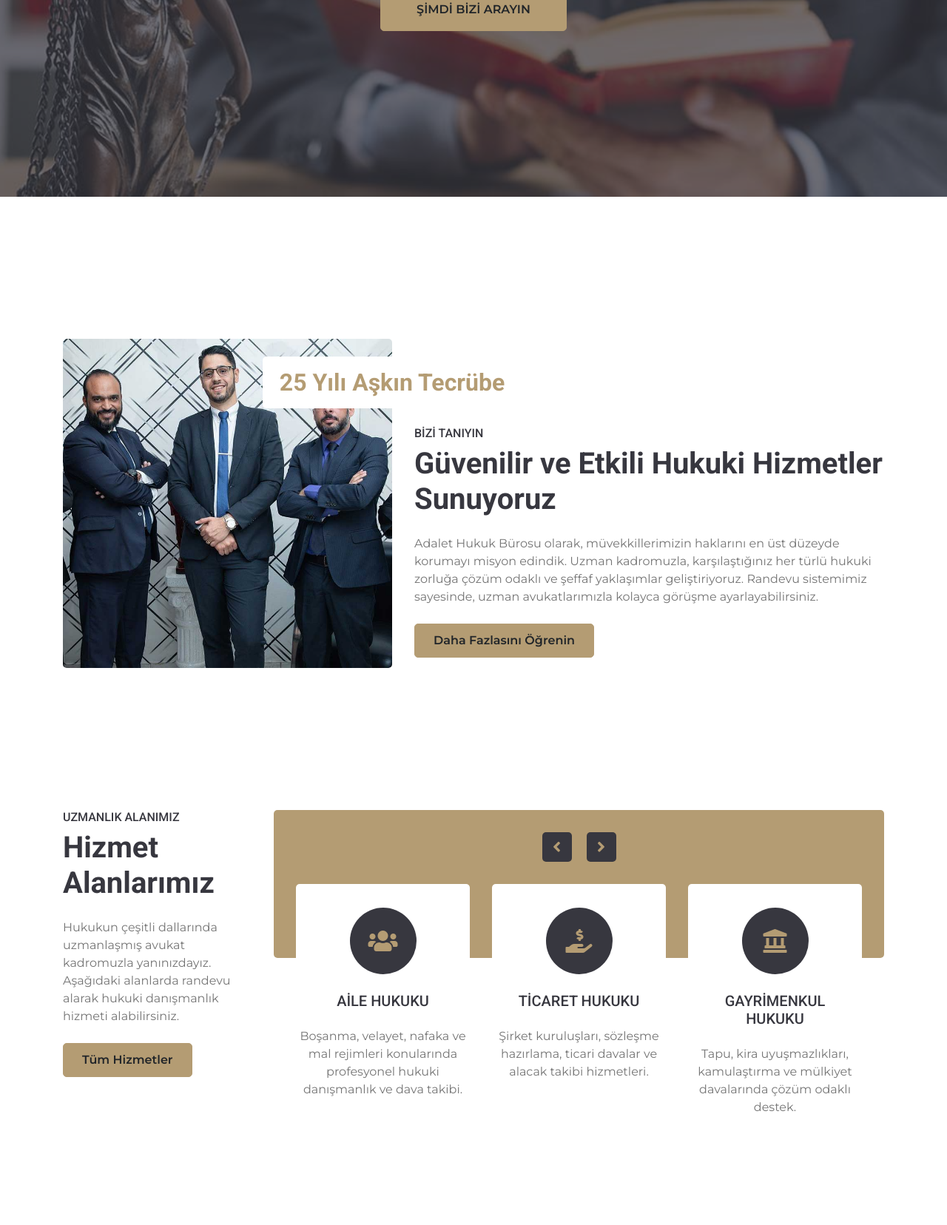
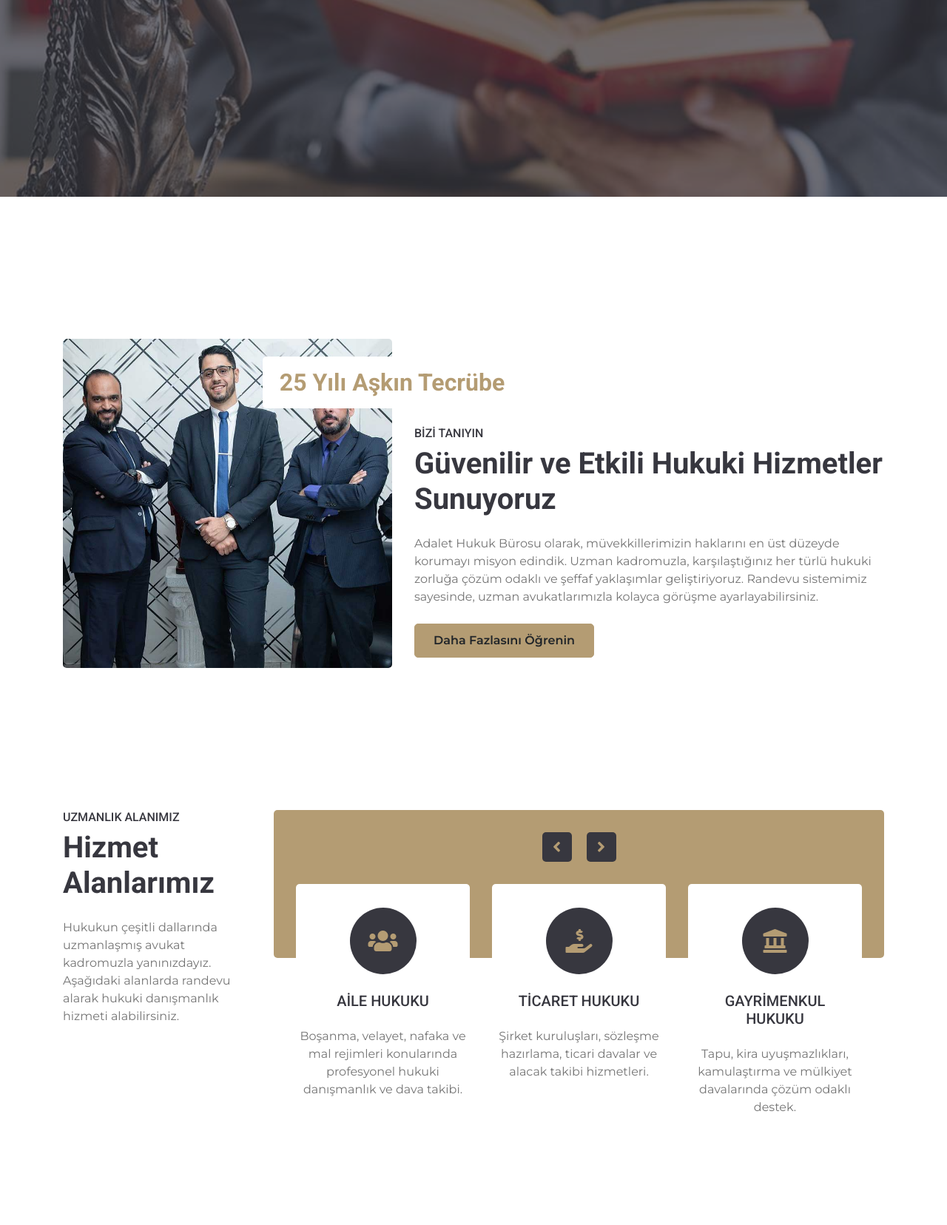
Before and after one commit to yekurtulus/lawyer-website-template-master-master02-10, a plain HTML site: page index.html in a window 1280 px wide. Shown: the part 665-2321 px from the top of the page at 74% size. Drawn offline with nearby package versions, Linux system fonts and the light colour scheme.

Commit message:
son güncelleme 03:38

```diff
--- a/index.html
+++ b/index.html
@@ -102,7 +102,7 @@
                         <div class="p-3" style="max-width: 900px;">
                             <h4 class="text-white text-uppercase mb-4" style="letter-spacing: 3px;">İHTİYACINIZ OLAN SONUÇLAR</h4>
                             <h3 class="display-2 text-capitalize text-white mb-4">Size Özel Savunmaya Hazırız</h3>
-                            <a class="btn btn-primary py-3 px-5 mt-2" href="tel:+905551234567">ŞİMDİ BİZİ ARAYIN</a>
+
                         </div>
                     </div>
                 </div>
@@ -148,7 +148,7 @@
                     <h6 class="text-uppercase">Uzmanlık Alanımız</h6>
                     <h1 class="mb-4">Hizmet Alanlarımız</h1>
                     <p>Hukukun çeşitli dallarında uzmanlaşmış avukat kadromuzla yanınızdayız. Aşağıdaki alanlarda randevu alarak hukuki danışmanlık hizmeti alabilirsiniz.</p>
-                    <a href="service.html" class="btn btn-primary mt-2">Tüm Hizmetler</a>
+
                 </div>
                 <div class="col-lg-9 pt-5 pt-lg-0">
                     <div class="bg-primary rounded" style="height: 200px;"></div>
```
